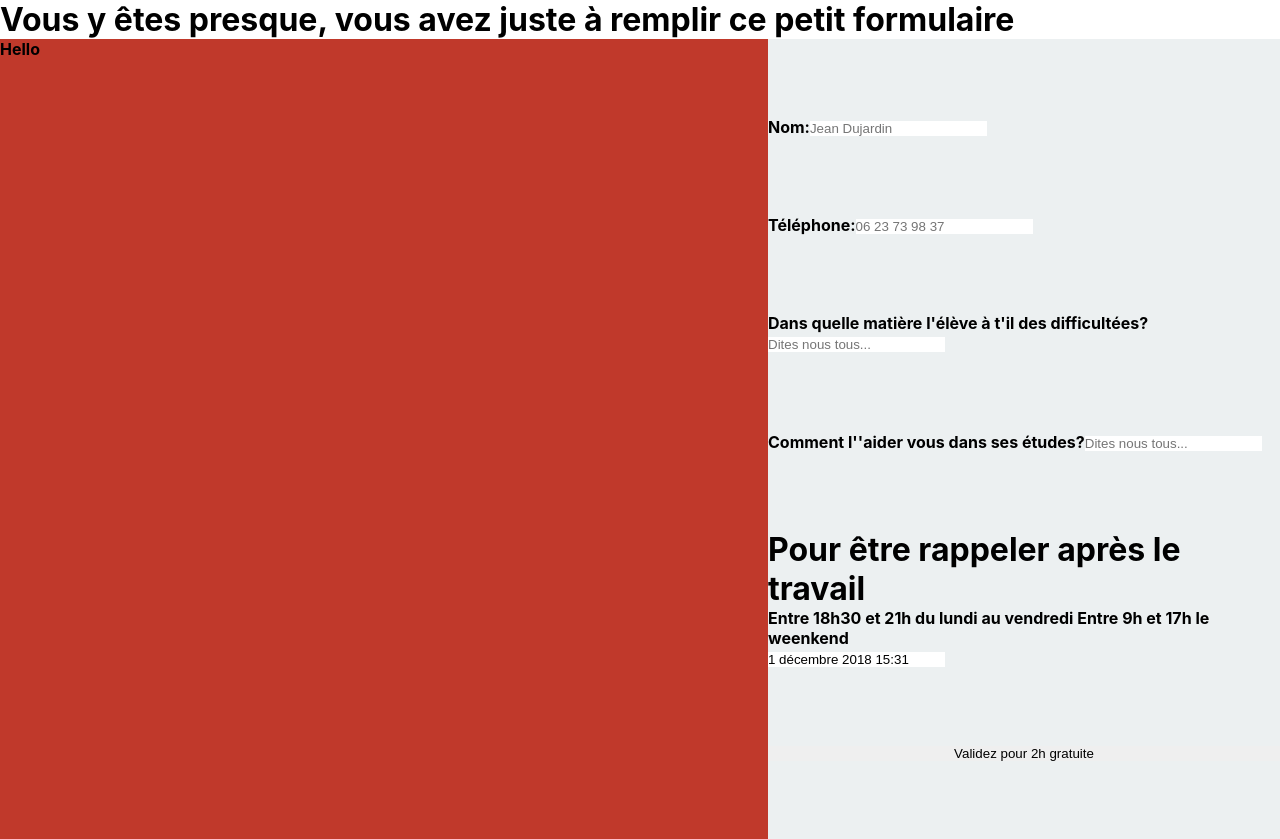
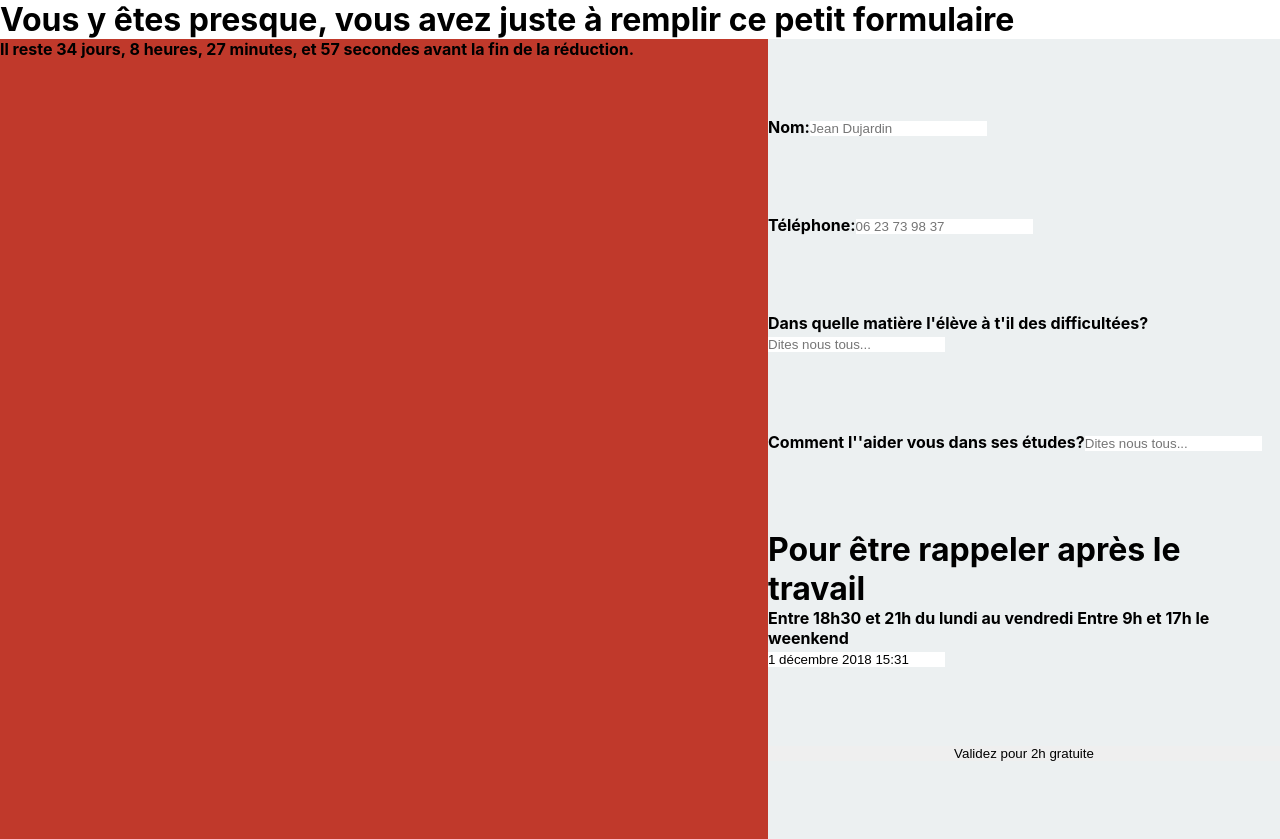
Before and after one commit to Yvens16/client-prepacours, a React (Create React App) app: page /application in a window 1280 px wide. Built offline with nearby package versions, Linux system fonts and the light colour scheme; a web font is replaced by a local one.

Commit message:
Countdown

```diff
--- a/src/components/step2/Application.js
+++ b/src/components/step2/Application.js
@@ -13,10 +13,44 @@ class Application extends React.Component {
       phone:"",
       help:"",
       diff:"",
-      date:moment()
+      date:moment(),
+
+      days:"",
+      hours:"",
+      minutes:"",
+      seconds:""
     };
   }
 
+  countDown(){
+    let endDate, x, now, beforeEnd, d, h, m, s;
+    endDate = new Date('Jan 5, 2019 00:00:00').getTime();
+
+    x = setInterval(() => {
+      now = new Date().getTime();
+      beforeEnd = endDate - now;
+
+      d = Math.floor(beforeEnd/(1000 * 60 * 60 * 24));
+
+      h = Math.floor((beforeEnd % (1000 * 60 * 60 * 24)) / (1000 * 60 * 60));
+
+      m = Math.floor((beforeEnd % (1000 * 60 * 60)) / (1000 * 60));
+
+      s = Math.floor((beforeEnd % (1000 * 60)) / 1000);
+
+      this.setState({
+            days : d,
+            hours: h,
+            minutes : m,
+            seconds:  s,
+      })
+
+    }, 1000)
+  }
+
+  componentDidMount(){
+    this.countDown();
+  }
 
   handleDate(e){
     this.setState({
@@ -36,14 +70,17 @@ class Application extends React.Component {
     console.log(this.state)
   }
   render() {
-    const {name, phone, diff, help, date}= this.state;
+    const {name, phone, diff, help, date, days, hours, minutes, seconds}= this.state;
     return (
       <main>
         <h1>
           Vous y êtes presque, vous avez juste à remplir ce petit formulaire
         </h1>
         <div className="application">
-        <div className="application__left"> Hello</div>
+        <div className="application__left">
+        Il reste {this.state.days} jours, {hours} heures, {minutes} minutes, et {seconds} secondes
+         avant la fin de la réduction.
+        </div>
         <div className="application__right">
           <form
           className="application__right-form"
```
